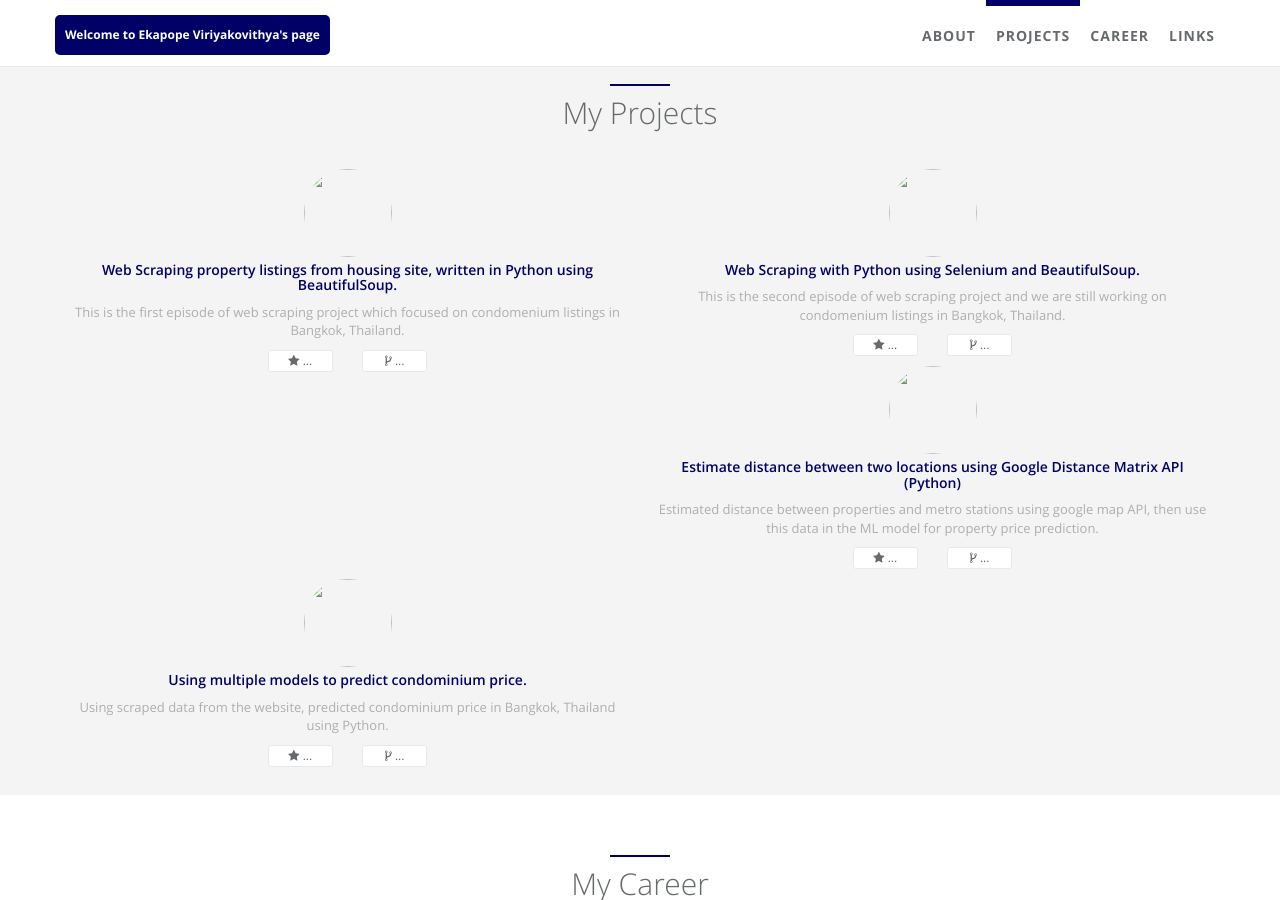
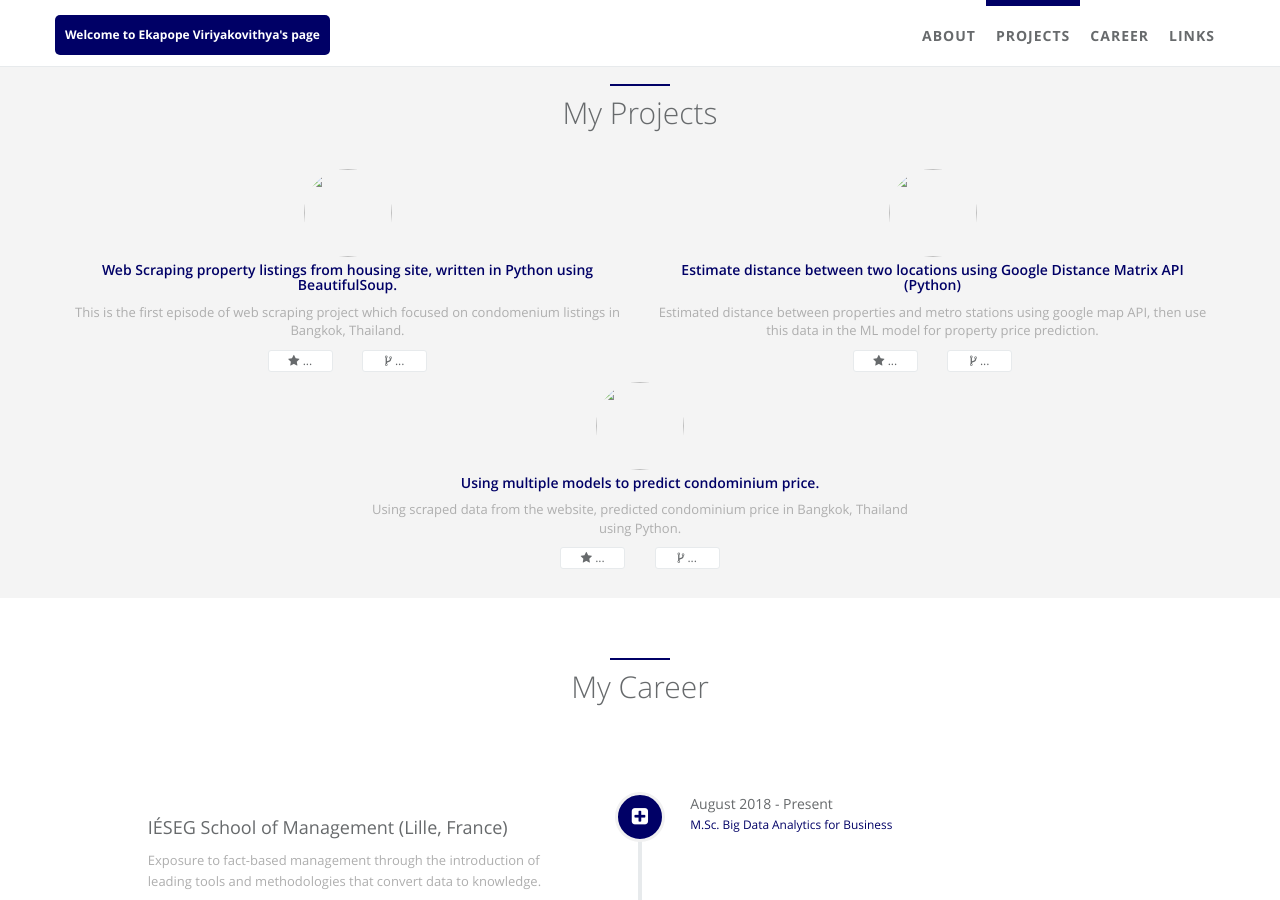
Before and after one commit to ekapope/ekapope.github.io, a Jekyll site: the page built from index.html, in a window 1280 px wide and 900 px high, scrolled down 988 px. Built offline with Jekyll 4.4.1, drawn with Linux system fonts in a browser that asks for light colours.

Commit message:
Update _data/index/projects.yml

```diff
--- a/_data/index/projects.yml
+++ b/_data/index/projects.yml
@@ -8,14 +8,6 @@
   repo: Baania-webscraping
   img: #/static/assets/img/landing/jekyll.png
   desc: This is the first episode of web scraping project which focused on condomenium listings in Bangkok, Thailand.
-
-- name: Web Scraping with Python using Selenium and BeautifulSoup.
-  i18n: Web Scraping
-  gh_user: Ekapope
-  repo: web-scraping-using-selenium-and-bs4
-  img: #/static/assets/img/landing/jekyll.png
-  desc: This is the second episode of web scraping project and we are still working on condomenium listings in Bangkok, Thailand.
-
 
 - name: Estimate distance between two locations using Google Distance Matrix API (Python)
   i18n: Google API
```
